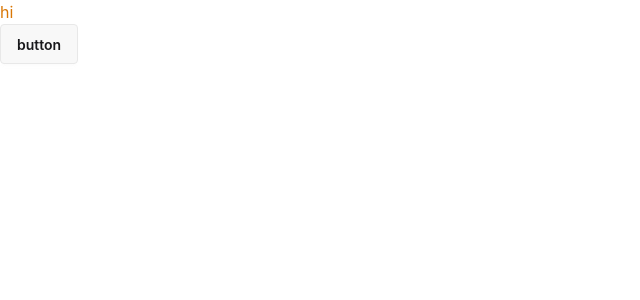
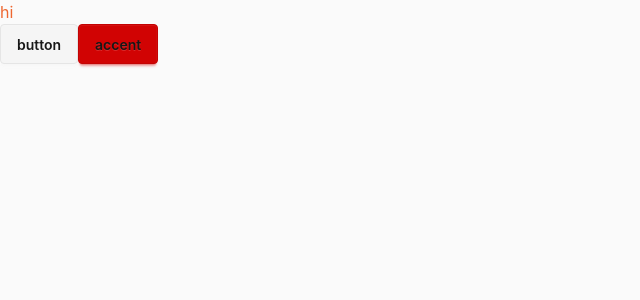
Before and after one commit to kaito24mako/dream-team, a React (Vite) app in the folder client/: page / in a window 1280 px wide. Shown: the top 300 px of the page, without its empty margins (0-640 px from the left). Built offline with nearby package versions, Linux system fonts and the light colour scheme.

Commit message:
create custom css themes and variables

```diff
--- a/client/src/App.tsx
+++ b/client/src/App.tsx
@@ -3,6 +3,7 @@ function App() {
     <div>
       <p className="text-primary">hi</p>
       <button className="btn">button</button>
+      <button className="btn btn-accent">accent</button>
     </div>
   );
 }
--- a/client/src/styles/index.css
+++ b/client/src/styles/index.css
@@ -1,65 +1,69 @@
 @import "tailwindcss";
 @plugin "daisyui";
 
+/* override daisyui's css variables */
 @plugin "daisyui/theme" {
   name: "light";
   default: true;
 
-  --color-primary: #D97706;
-  --color-primary-content: #ffffff;
+  /* Brand */
+  --color-primary: #EE6730;
+  --color-primary-content: #171717;
 
-  --color-secondary: #2563EB;
-  --color-secondary-content: #ffffff;
+  --color-secondary: #FF976F;
+  --color-secondary-content: #171717;
 
-  --color-accent: #22C55E;
+  --color-accent: #D10303;
+  --color-accent-content: #171717;
+
+  /* Base bg and text */
+  --color-base-100: #FAFAFA;
+  --color-base-200: #f5f5f5;
+  --color-base-300: #e5e5e5;
+
+  --color-base-content: #171717;
 }
 
 @plugin "daisyui/theme" {
   name: "dark";
   prefersdark: true;
 
-  --color-primary: #F59E0B;
-  --color-primary-content: #111111;
+  /* Brand */
+  --color-primary: #EE6730;
+  --color-primary-content: #FAFAFA;
 
-  --color-secondary: #60A5FA;
-  --color-secondary-content: #111111;
+  --color-secondary: #FF976F;
+  --color-secondary-content: #FAFAFA;
 
-  --color-accent: #4ADE80;
+  --color-accent: #D10303;
+  --color-accent-content: #FAFAFA;
+
+  /* Base bg and text */
+  --color-base-100: #171717;
+  --color-base-200: #1C1C1C;
+  --color-base-300: #212121;
+
+  --color-base-content: #FAFAFA;
 }
 
-/* @theme {
+/* custom css variables */
+@theme {
+  --font-base: var(--font-cormorant);
+  --font-primary: var(--font-inter);
+  --font-secondary: var(--font-inter);
+
+  --color-border: #7E6156;
+  --color-border-muted: #202020;
+
+  --color-coin: #ffd54a;
   --color-rarity-common: #7d7d7d;
   --color-rarity-rare: #3b82f6;
   --color-rarity-superstar: #8b5cf6;
   --color-rarity-legendary: #f59e0b;
-
   --color-hardwood: #c68642;
   --color-court: #8b5a2b;
 
-  --color-coin: #ffd54a;
-} */
-
-
-/* @theme {
-
-  --font-heading: var(--font-cormorant);
-  --font-subHeading: var(--font-inter);
-  --font-marquee: serif;
-
-  --color-background: var(--color-neutral-900);
-  --color-surface: var(--color-neutral-800);
-  --color-border: var(--color-neutral-700);
-
-  --color-foreground: var(--color-neutral-100);
-  --color-foreground-muted: var(--color-neutral-300);
-
-  --color-accent-light: #e87b83;
-  --color-accent-lighter: #f0b1b2;
-  --color-accent: #d8565f;
-  --color-accent-dark: #a53d44;
-  --color-accent-darker: #8a2738;
-
-  --breakpoint-3xl: 110rem;
+  /* --breakpoint-3xl: 110rem;
 
   --animate-marquee: marquee 15s linear infinite;
   --animate-shine: shine 3.5s linear infinite;
@@ -82,5 +86,5 @@
     100% {
       background-position: -200% 0%;
     }
-  }
-} */
+  } */
+}
```
